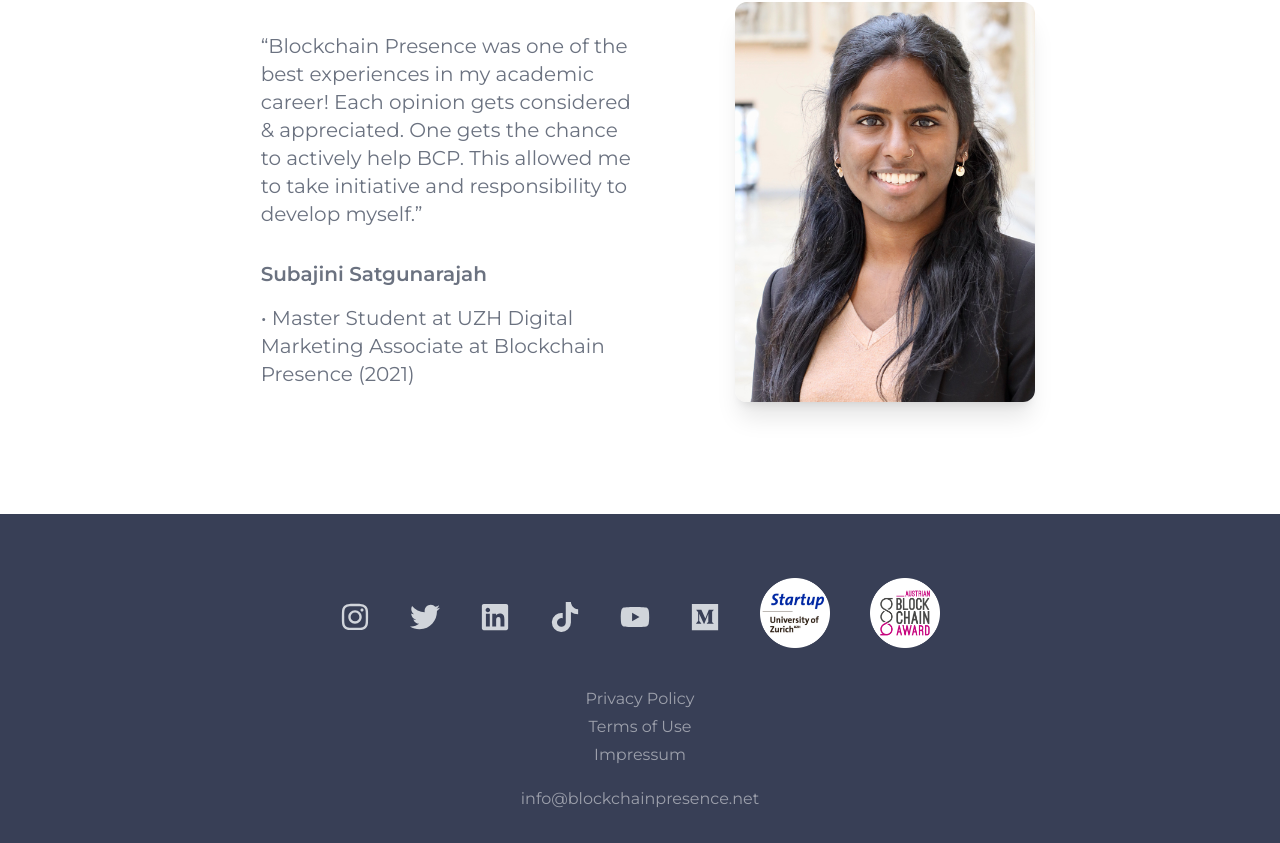
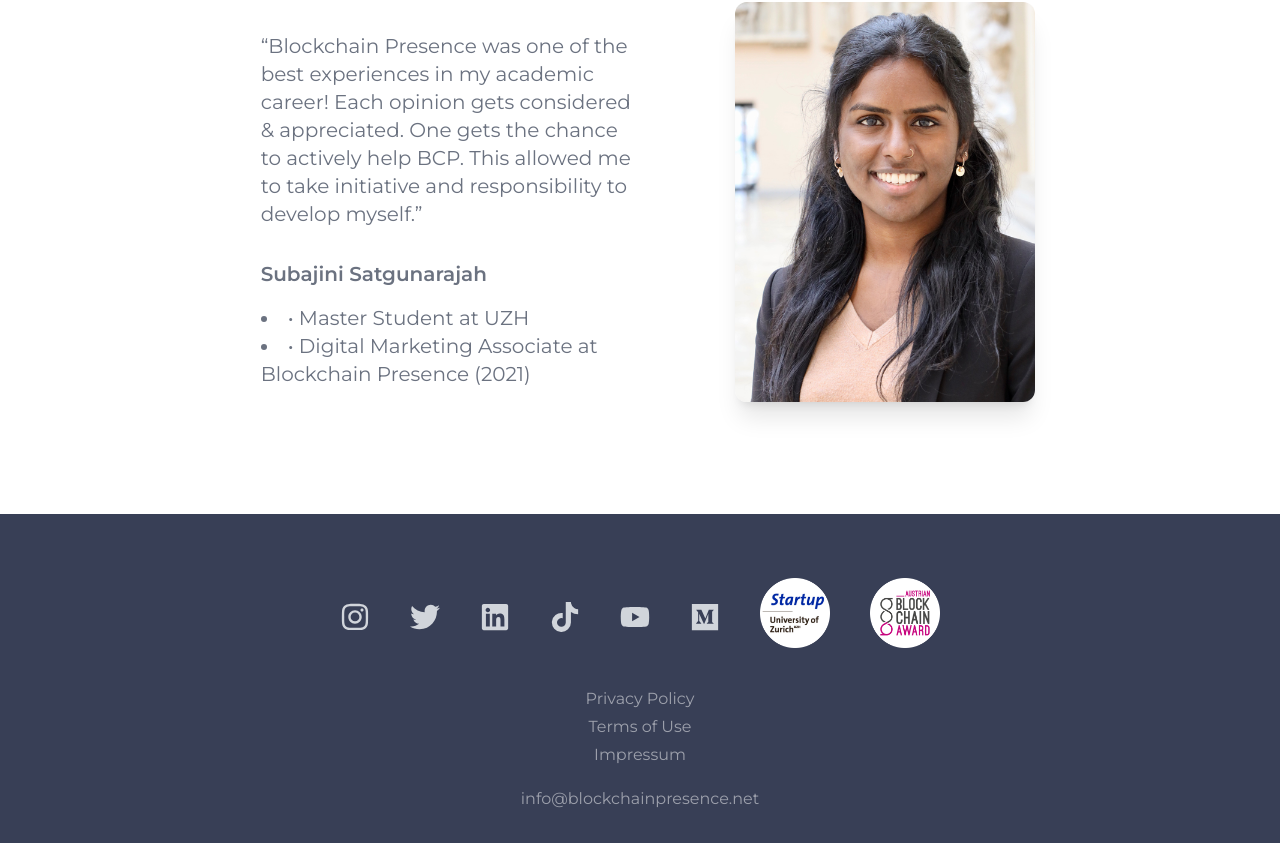
Before and after one commit to migub/BCP-Website-Next, a Next.js app: page /internships in a window 1280 px wide. Shown: the part 1778-2621 px from the top of the page. Built offline with nearby package versions, Linux system fonts and the light colour scheme.

Commit message:
About us text changes

```diff
--- a/components/sections/application/StudentExperience.js
+++ b/components/sections/application/StudentExperience.js
@@ -45,8 +45,8 @@ const StudentExperience = (props) => {
                 Subajini Satgunarajah
               </p>
               <p className="px-4 text-lg text-gray-500 sm:text-xl">
-                • Master Student at UZH Digital Marketing Associate at
-                Blockchain Presence (2021)
+                <li>• Master Student at UZH </li>
+                <li>• Digital Marketing Associate at Blockchain Presence (2021)</li>
               </p>
             </div>{" "}
             <div className="w-[300px] order-1 md:order-2 shadow-xl h-[400px] rounded-xl overflow-hidden flex relative justify-center items-center">
```
